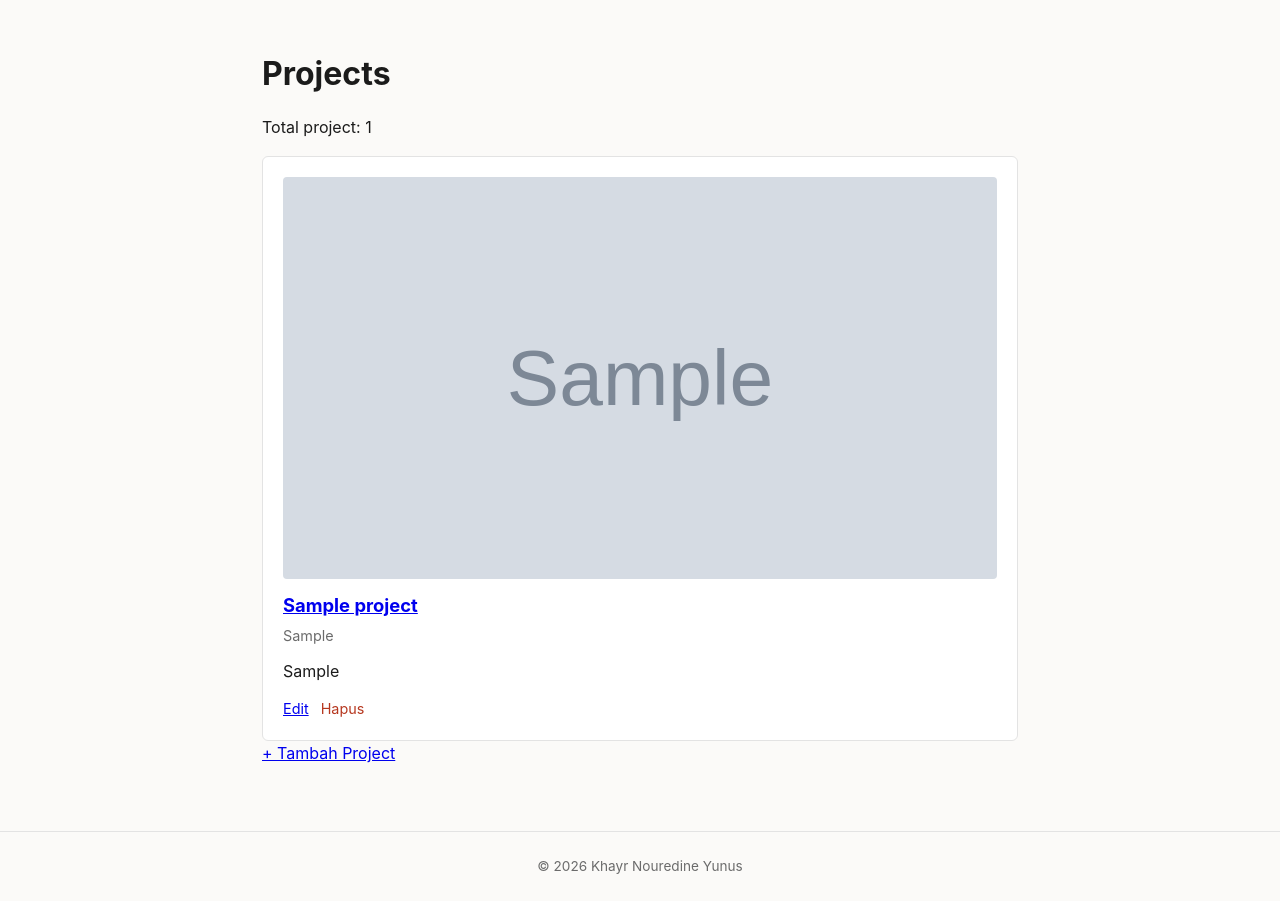
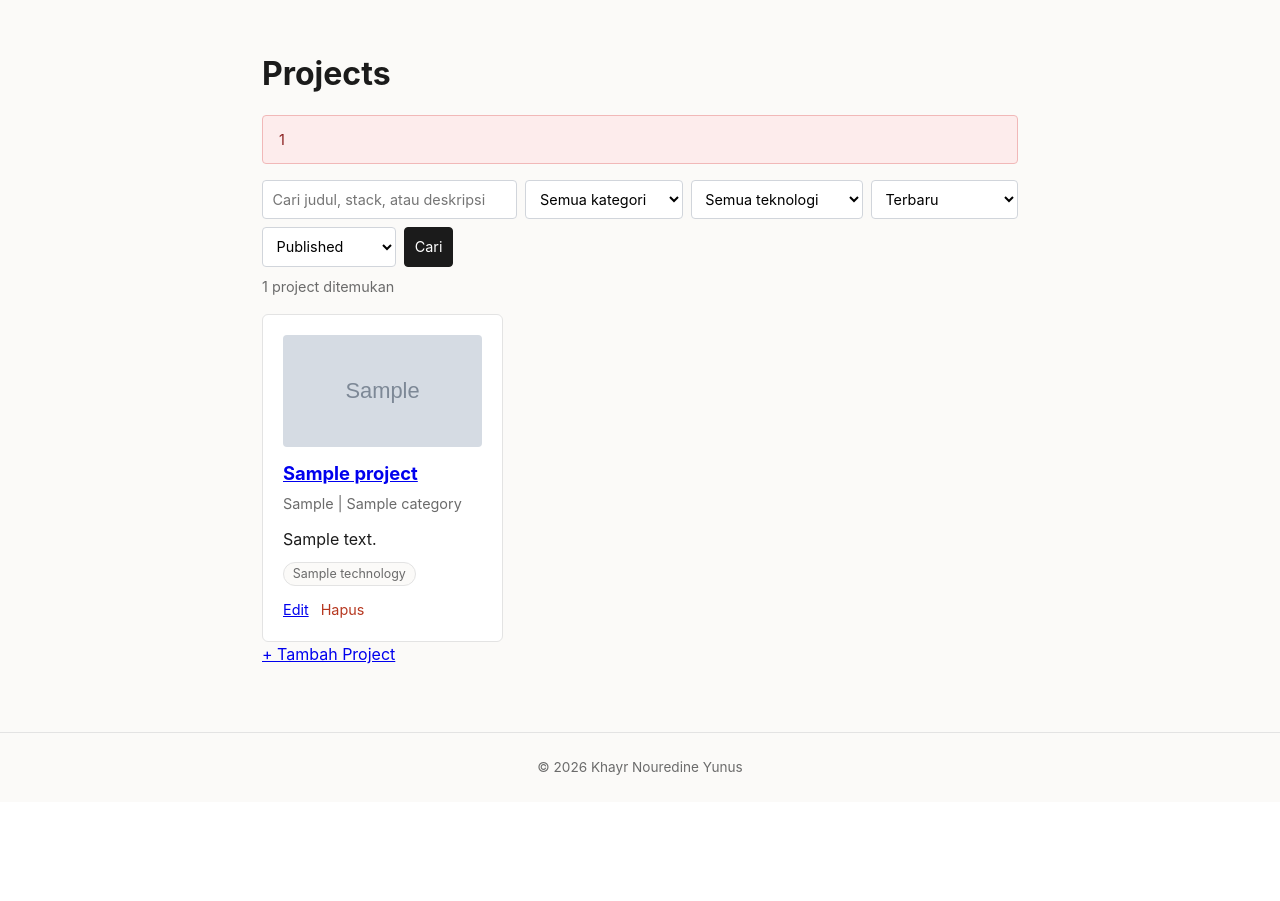
Before and after one commit to khayrnouredineyunus-dev/Praktikum-Pemrograman-Web-Lanjut, a Laravel app: page /projects in a window 1280 px wide. Shown: the part 67-968 px from the top of the page. After the commit the page ends 842 px from the top, so only its background shows below. Run offline with Laravel 12, Linux system fonts and the light colour scheme; a user stored in the database is signed in; data comes from the database, SQL or seed files in the repository; tables that the repository leaves empty hold one stand-in row (values such as "Sample post"); grey boxes marked "Sample" are stand-in pictures; style sheets or scripts are compiled from the project's sources.

Commit message:
Tambah pencarian, filter, pengurutan, dan paginasi pada daftar project serta route detail berbasis slug

```diff
--- a/app/Http/Controllers/ProjectController.php
+++ b/app/Http/Controllers/ProjectController.php
@@ -2,66 +2,163 @@
 
 namespace App\Http\Controllers;
 
+use App\Models\Category;
 use App\Models\Project;
+use App\Models\Technology;
 use Illuminate\Http\Request;
 use Illuminate\Support\Facades\Storage;
+use Illuminate\Support\Str;
+use Illuminate\Validation\Rule;
 
 class ProjectController extends Controller
 {
-    public function index()
+    private const OPSI_URUT = [
+        'terbaru' => 'Terbaru',
+        'terlama' => 'Terlama',
+        'az'      => 'Judul A-Z',
+        'tanggal' => 'Tanggal project',
+    ];
+
+    public function index(Request $request)
     {
-        $projects = Project::all();
+        $admin = auth()->user()?->role === 'admin';
 
-        return view('projects', compact('projects'));
+        $cari      = $this->teks($request, 'search');
+        $kategori  = $this->teks($request, 'category');
+        $teknologi = $this->teks($request, 'technology');
+        $urut      = $this->teks($request, 'sort');
+
+        // Pengunjung hanya melihat project published. Admin boleh memilih status.
+        $status = $admin ? $this->teks($request, 'status') : 'published';
+        if (! in_array($status, ['published', 'draft', 'semua'], true)) {
+            $status = 'published';
+        }
+
+        $query = Project::with('category', 'technologies')
+            ->when($status !== 'semua', fn ($q) => $q->where('status', $status))
+            ->when($cari, fn ($q, $kata) => $q->where(function ($w) use ($kata) {
+                $w->where('judul', 'like', "%{$kata}%")
+                  ->orWhere('stack', 'like', "%{$kata}%")
+                  ->orWhere('short_description', 'like', "%{$kata}%")
+                  ->orWhere('deskripsi', 'like', "%{$kata}%");
+            }))
+            ->when($kategori, fn ($q, $slug) => $q->whereHas(
+                'category',
+                fn ($w) => $w->where('slug', $slug)
+            ))
+            ->when($teknologi, fn ($q, $slug) => $q->whereHas(
+                'technologies',
+                fn ($w) => $w->where('slug', $slug)
+            ));
+
+        if ($urut === 'judul') {
+            $urut = 'az';
+        }
+        if (! array_key_exists($urut, self::OPSI_URUT)) {
+            $urut = 'terbaru';
+        }
+
+        // Kolom id dipakai sebagai pembeda kedua supaya urutan tetap stabil antarhalaman.
+        switch ($urut) {
+            case 'terlama':
+                $query->oldest()->orderBy('id');
+                break;
+            case 'az':
+                $query->orderBy('judul')->orderBy('id');
+                break;
+            case 'tanggal':
+                $query->orderByDesc('project_date')->orderByDesc('id');
+                break;
+            default:
+                $query->latest()->orderByDesc('id');
+        }
+
+        $projects = $query->paginate(9)->withQueryString();
+
+        $categories   = Category::orderBy('name')->get();
+        $technologies = Technology::orderBy('name')->get();
+        $opsiUrut     = self::OPSI_URUT;
+
+        $adaFilter = $cari !== '' || $kategori !== '' || $teknologi !== ''
+            || $request->filled('sort') || $status !== 'published';
+
+        return view('projects', compact(
+            'projects',
+            'categories',
+            'technologies',
+            'opsiUrut',
+            'cari',
+            'kategori',
+            'teknologi',
+            'urut',
+            'status',
+            'admin',
+            'adaFilter'
+        ));
     }
 
     public function create()
     {
-        return view('projects.create');
+        return view('projects.create', [
+            'categories'   => Category::orderBy('name')->get(),
+            'technologies' => Technology::orderBy('name')->get(),
+        ]);
     }
 
     public function store(Request $request)
     {
-        $validated = $request->validate([
-            'judul'     => 'required|max:200',
-            'stack'     => 'required|max:200',
-            'deskripsi' => 'required',
-            'thumbnail' => 'nullable|image|mimes:jpg,jpeg,png,webp|max:2048|dimensions:min_width=400,min_height=300',
-        ]);
+        $validated = $request->validate($this->aturan());
+
+        $technologyIds = $validated['technologies'] ?? [];
+        unset($validated['technologies']);
+
+        $validated['slug']        = $this->buatSlug($validated['judul']);
+        $validated['is_featured'] = $request->boolean('is_featured');
 
         if ($request->hasFile('thumbnail')) {
             $validated['thumbnail'] = $request->file('thumbnail')
                 ->store('projects/thumbnails', 'public');
         }
 
-        Project::create($validated);
+        $project = Project::create($validated);
+        $project->technologies()->attach($technologyIds);
 
         return redirect()->route('projects')
             ->with('success', 'Project berhasil ditambahkan.');
     }
 
-    public function show($id)
+    public function show(Project $project)
     {
-        $project = Project::with('images')->findOrFail($id);
+        // Project draft hanya boleh dibuka admin. Pengunjung mendapat 404.
+        abort_if(
+            $project->status !== 'published' && auth()->user()?->role !== 'admin',
+            404
+        );
+
+        $project->load('category', 'technologies', 'images');
 
         return view('projects.show', compact('project'));
     }
 
     public function edit(Project $project)
     {
-        $project->load('images');
+        $project->load('images', 'technologies');
 
-        return view('projects.edit', compact('project'));
+        return view('projects.edit', [
+            'project'      => $project,
+            'categories'   => Category::orderBy('name')->get(),
+            'technologies' => Technology::orderBy('name')->get(),
+        ]);
     }
 
     public function update(Request $request, Project $project)
     {
-        $validated = $request->validate([
-            'judul'     => 'required|max:200',
-            'stack'     => 'required|max:200',
-            'deskripsi' => 'required',
-            'thumbnail' => 'nullable|image|mimes:jpg,jpeg,png,webp|max:2048|dimensions:min_width=400,min_height=300',
-        ]);
+        $validated = $request->validate($this->aturan($project));
+
+        $technologyIds = $validated['technologies'] ?? [];
+        unset($validated['technologies']);
+
+        $validated['is_featured'] = $request->boolean('is_featured');
 
         if ($request->hasFile('thumbnail')) {
             $pathBaru = $request->file('thumbnail')
@@ -77,8 +174,9 @@ class ProjectController extends Controller
         }
 
         $project->update($validated);
+        $project->technologies()->sync($technologyIds);
 
-        return redirect()->route('projects.show', $project->id)
+        return redirect()->route('projects.show', $project)
             ->with('success', 'Project berhasil diperbarui.');
     }
 
@@ -95,6 +193,45 @@ class ProjectController extends Controller
         $project->delete();
 
         return redirect()->route('projects')
-            ->with('success', 'Project beserta semua filenya berhasil dihapus.');
+            ->with('deleted', 'Project beserta semua filenya berhasil dihapus.');
+    }
+
+    private function aturan(?Project $project = null): array
+    {
+        return [
+            'judul'             => ['required', 'max:200', Rule::unique('projects', 'judul')->ignore($project?->id)],
+            'category_id'       => 'required|exists:categories,id',
+            'stack'             => 'required|max:200',
+            'short_description' => 'nullable|max:255',
+            'deskripsi'         => 'required',
+            'status'            => 'required|in:draft,published',
+            'project_date'      => 'nullable|date',
+            'is_featured'       => 'nullable|boolean',
+            'link'              => 'nullable|url|max:255',
+            'repository_url'    => 'nullable|url|max:255',
+            'technologies'      => 'nullable|array',
+            'technologies.*'    => 'exists:technologies,id',
+            'thumbnail'         => 'nullable|image|mimes:jpg,jpeg,png,webp|max:2048|dimensions:min_width=400,min_height=300',
+        ];
+    }
+
+    private function buatSlug(string $judul): string
+    {
+        $dasar = Str::slug($judul) ?: 'project';
+        $slug  = $dasar;
+        $nomor = 2;
+
+        while (Project::where('slug', $slug)->exists()) {
+            $slug = $dasar.'-'.$nomor++;
+        }
+
+        return $slug;
+    }
+
+    private function teks(Request $request, string $kunci): string
+    {
+        $nilai = $request->query($kunci);
+
+        return is_string($nilai) ? trim($nilai) : '';
     }
 }
--- a/resources/css/app.css
+++ b/resources/css/app.css
@@ -209,6 +209,16 @@ p + h2 {
     font-size: 0.9rem;
 }
 
+.pesan-hapus {
+    margin: 1rem 0;
+    padding: 0.75rem 1rem;
+    background: #fdecec;
+    border: 1px solid #f1b8b8;
+    border-radius: 4px;
+    color: #8a1f1f;
+    font-size: 0.9rem;
+}
+
 .daftar-error {
     margin: 1rem 0 1rem 1.25rem;
     color: var(--aksen);
@@ -293,3 +303,94 @@ p + h2 {
 .tombol-bahaya:hover {
     text-decoration: underline;
 }
+
+
+/* ===== Pertemuan 11: pencarian, filter, pengurutan ===== */
+.filter {
+    display: flex;
+    flex-wrap: wrap;
+    gap: 0.5rem;
+    margin: 1rem 0 0.5rem;
+}
+.filter input[type="text"] {
+    flex: 1 1 220px;
+}
+.filter input,
+.filter select,
+.filter button {
+    padding: 0.45rem 0.6rem;
+    border: 1px solid #d1d5db;
+    border-radius: 4px;
+    background: #fff;
+    font: inherit;
+    font-size: 0.9rem;
+}
+.filter button {
+    background: var(--tinta);
+    border-color: var(--tinta);
+    color: #fff;
+    cursor: pointer;
+}
+
+.hasil-info {
+    margin-top: 0.5rem;
+    color: var(--redup);
+    font-size: 0.9rem;
+}
+
+.grid-project {
+    display: grid;
+    grid-template-columns: repeat(auto-fill, minmax(230px, 1fr));
+    gap: 1rem;
+    align-items: start;
+    margin-top: 1rem;
+}
+.grid-project .kartu {
+    margin-top: 0;
+}
+
+.kosong {
+    grid-column: 1 / -1;
+    margin-top: 1rem;
+    color: var(--redup);
+}
+
+.lencana-daftar {
+    display: flex;
+    flex-wrap: wrap;
+    gap: 0.35rem;
+    margin-top: 0.6rem;
+}
+.lencana {
+    display: inline-block;
+    padding: 0.05rem 0.55rem;
+    border: 1px solid var(--garis);
+    border-radius: 999px;
+    background: var(--latar);
+    color: var(--redup);
+    font-size: 0.78rem;
+    font-weight: 400;
+    text-decoration: none;
+}
+a.lencana:hover {
+    color: var(--aksen);
+    border-color: var(--aksen);
+}
+.lencana-draft {
+    margin-left: 0.35rem;
+    border-color: #e0c27a;
+    background: #fdf6e3;
+    color: #8a5a00;
+    vertical-align: middle;
+}
+
+.centang-daftar {
+    display: flex;
+    flex-wrap: wrap;
+    gap: 0.4rem 1.25rem;
+}
+.centang {
+    display: inline-flex;
+    align-items: center;
+    gap: 0.35rem;
+}
--- a/resources/views/dashboard.blade.php
+++ b/resources/views/dashboard.blade.php
@@ -19,7 +19,7 @@
     <h2 class="judul-bagian">Project dengan foto terbanyak</h2>
     @forelse ($topProjects as $project)
         <article class="kartu">
-            <h2><a href="{{ route('projects.show', $project->id) }}">{{ $project->judul }}</a></h2>
+            <h2><a href="{{ route('projects.show', $project) }}">{{ $project->judul }}</a></h2>
             <p class="kartu-meta">{{ $project->images_count }} foto di galeri</p>
         </article>
     @empty
--- a/resources/views/partials/kartu-project.blade.php
+++ b/resources/views/partials/kartu-project.blade.php
@@ -3,9 +3,27 @@
         <img class="kartu-thumbnail" src="{{ asset('storage/'.$project->thumbnail) }}" alt="Thumbnail {{ $project->judul }}">
     @endif
 
-    <h2><a href="{{ route('projects.show', $project->id) }}">{{ $project->judul }}</a></h2>
-    <p class="kartu-meta">{{ $project->stack }}</p>
-    <p>{{ $project->deskripsi }}</p>
+    <h2>
+        <a href="{{ route('projects.show', $project) }}">{{ $project->judul }}</a>
+        @if ($project->status === 'draft')
+            <span class="lencana lencana-draft">Draft</span>
+        @endif
+    </h2>
+    <p class="kartu-meta">
+        {{ $project->stack }}
+        @if ($project->category)
+            | {{ $project->category->name }}
+        @endif
+    </p>
+    <p>{{ $project->short_description ?: \Illuminate\Support\Str::limit($project->deskripsi, 110) }}</p>
+
+    @if ($project->technologies->isNotEmpty())
+        <div class="lencana-daftar">
+            @foreach ($project->technologies as $tek)
+                <span class="lencana">{{ $tek->name }}</span>
+            @endforeach
+        </div>
+    @endif
 
     @if (auth()->user()?->role === 'admin')
         <div class="aksi">
--- a/resources/views/projects.blade.php
+++ b/resources/views/projects.blade.php
@@ -10,18 +10,61 @@
             <div class="pesan-sukses">{{ session('success') }}</div>
         @endif
 
-        @php
-            $total = count($projects);
-        @endphp
-        <p>Total project: {{ $total }}</p>
+        @if (session('deleted'))
+            <div class="pesan-hapus">{{ session('deleted') }}</div>
+        @endif
 
-        <div class="grid">
+        <form action="{{ route('projects') }}" method="GET" class="filter">
+            <input type="text" name="search" value="{{ $cari }}" placeholder="Cari judul, stack, atau deskripsi">
+
+            <select name="category" aria-label="Kategori">
+                <option value="">Semua kategori</option>
+                @foreach ($categories as $kat)
+                    <option value="{{ $kat->slug }}" @selected($kategori === $kat->slug)>{{ $kat->name }}</option>
+                @endforeach
+            </select>
+
+            <select name="technology" aria-label="Teknologi">
+                <option value="">Semua teknologi</option>
+                @foreach ($technologies as $tek)
+                    <option value="{{ $tek->slug }}" @selected($teknologi === $tek->slug)>{{ $tek->name }}</option>
+                @endforeach
+            </select>
+
+            <select name="sort" aria-label="Urutkan">
+                @foreach ($opsiUrut as $nilai => $label)
+                    <option value="{{ $nilai }}" @selected($urut === $nilai)>{{ $label }}</option>
+                @endforeach
+            </select>
+
+            @if ($admin)
+                <select name="status" aria-label="Status">
+                    <option value="published" @selected($status === 'published')>Published</option>
+                    <option value="draft" @selected($status === 'draft')>Draft</option>
+                    <option value="semua" @selected($status === 'semua')>Semua status</option>
+                </select>
+            @endif
+
+            <button type="submit">Cari</button>
+        </form>
+
+        <p class="hasil-info">
+            {{ $projects->total() }} project ditemukan
+            @if ($adaFilter)
+                | <a href="{{ route('projects') }}">Reset</a>
+            @endif
+        </p>
+
+        <div class="grid-project">
             @forelse ($projects as $project)
                 @include('partials.kartu-project', ['project' => $project])
             @empty
-                <p>Belum ada data project.</p>
+                <p class="kosong">Tidak ada project yang cocok.</p>
             @endforelse
-            <p><a href="{{ route('projects.create') }}">+ Tambah Project</a></p>
         </div>
+
+        {{ $projects->links() }}
+
+        <p><a href="{{ route('projects.create') }}">+ Tambah Project</a></p>
     </section>
 @endsection
--- a/routes/web.php
+++ b/routes/web.php
@@ -15,7 +15,7 @@ Route::middleware('auth')->group(function () {
     Route::post('/projects', [ProjectController::class, 'store'])->name('projects.store');
 });
 
-Route::get('/projects/{id}', [ProjectController::class, 'show'])->name('projects.show');
+Route::get('/projects/{project:slug}', [ProjectController::class, 'show'])->name('projects.show');
 
 Route::middleware(['auth', 'admin'])->group(function () {
     Route::get('posts/trash', [PostController::class, 'trash'])->name('posts.trash');
```
